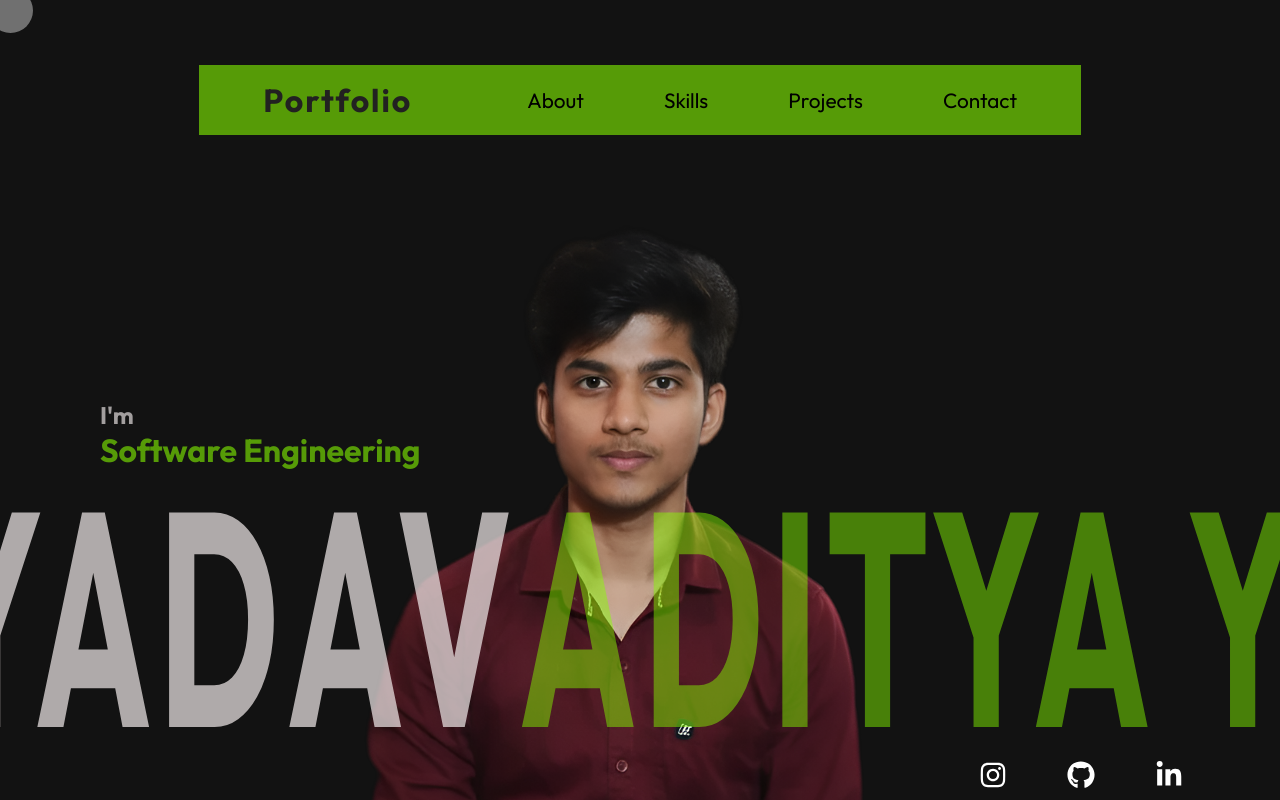
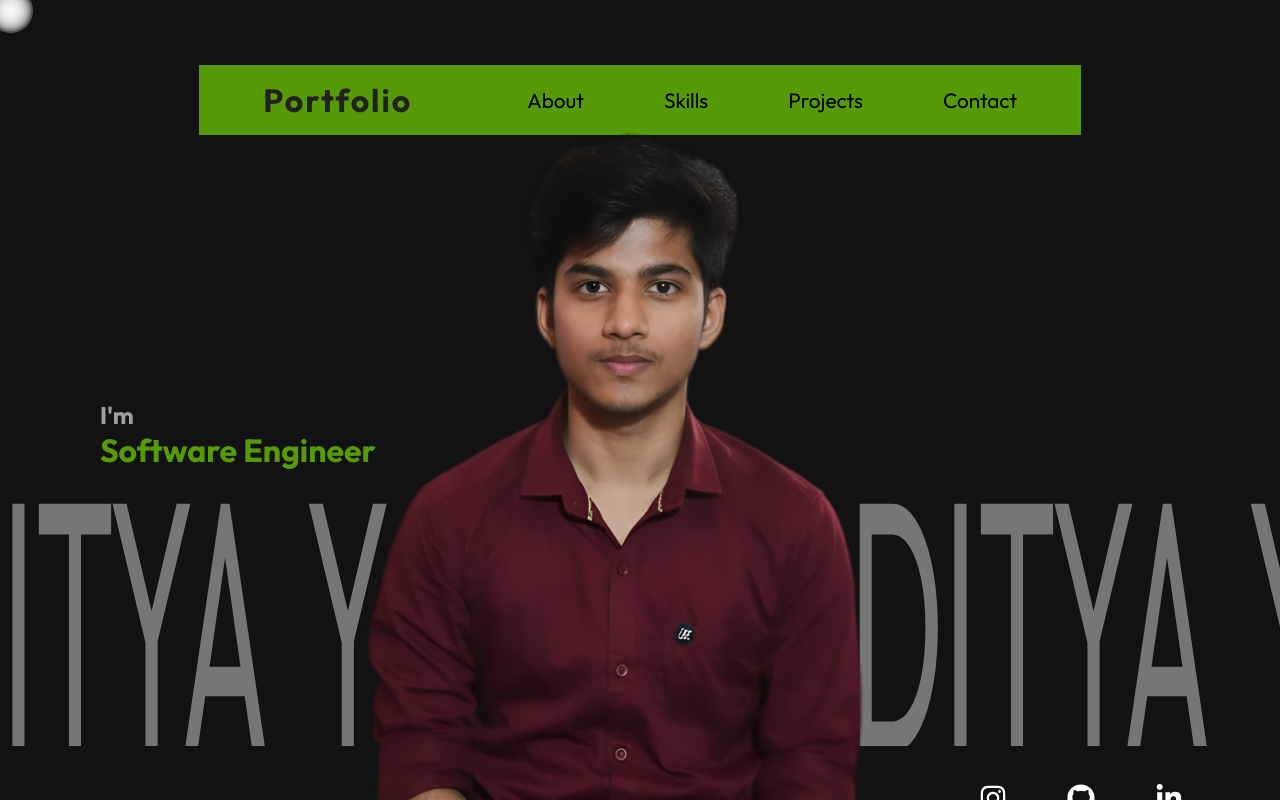
Before and after one commit to adityadav002/PortFolio, a React (Vite) app: page / in a window 1280 px wide. Built offline with nearby package versions, Linux system fonts and the light colour scheme.

Commit message:
Improve in Main Page

```diff
--- a/src/App.css
+++ b/src/App.css
@@ -23,3 +23,8 @@ body {
   scroll-snap-align: start;
   scroll-snap-stop: always;
 }
+
+::selection {
+  background: rgba(136, 255, 0, 0.6); /* your neon green */
+  color: black;                       /* selected text color */
+}
--- a/src/components/Cursor.jsx
+++ b/src/components/Cursor.jsx
@@ -7,7 +7,7 @@ function Cursor() {
   const circlesRef = useRef([]);
 
   const colors = [
-    "#ffffff66",
+    "#ffffff4c",
   ];
   useEffect(() => {
     const circles = circlesRef.current;
@@ -55,7 +55,7 @@ function Cursor() {
 
   return (
     <>
-      {[...Array(1)].map((_, i) => (
+      {[...Array(10)].map((_, i) => (
         <div
           key={i}
           className="circle"
--- /dev/null
+++ b/src/components/InfiniteScroll2.jsx
@@ -0,0 +1,35 @@
+import React from "react";
+import "../styles/InfiniteScroll.css";
+import {
+  FaReact,
+  FaPython,
+  FaDocker,
+  FaJs,
+  FaCss3Alt,
+  FaHtml5,
+  FaNode,
+} from "react-icons/fa";
+
+function InfiniteScroll() {
+  return (
+    <>
+      <div className="carousel1">
+        <div className="group">
+          <div className="card1">ADITYA</div>
+          <div className="card1">YADAV</div>
+          <div className="card1">ADITYA</div>
+          <div className="card1">YADAV</div>
+        </div>
+
+        <div aria-hidden className="group">
+          <div className="card1">ADITYA</div>
+          <div className="card1">YADAV</div>
+          <div className="card1">ADITYA</div>
+          <div className="card1">YADAV</div>
+        </div>
+      </div>
+    </>
+  );
+}
+
+export default InfiniteScroll;
--- a/src/pages/About.jsx
+++ b/src/pages/About.jsx
@@ -6,7 +6,7 @@ import "../styles/About.css";
 function About() {
   const handleDownload = () => {
     const link = document.createElement("a");
-    link.href = "/Aditya_Yadav_Resume.pdf";
+    link.href = "/ADITYA-YADAV-1.pdf";
     link.download = "Aditya_Yadav_CV.pdf";
     document.body.appendChild(link);
     link.click();
--- a/src/pages/Main.jsx
+++ b/src/pages/Main.jsx
@@ -3,7 +3,7 @@
 import Navbar from "../components/Navbar";
 import { FaInstagram, FaGithub, FaLinkedinIn } from "react-icons/fa";
 import "../styles/Main.css";
-import "swiper/css";
+import InfiniteScroll2 from "../components/InfiniteScroll2";
 
 function Main() {
   return (
@@ -12,16 +12,27 @@ function Main() {
         <Navbar />
         <div className="profession">
           <h2 className="im">I'm</h2>
-          <h1 className="work">Software Engineering</h1>
+          <h1 className="work">Software Engineer</h1>
+          <br />
+          <br />
+          <br />
+          <br />
+          <br />
+          <br />
+          <br />
+          <br />
+          <br />
+          <br />
+          <br />
         </div>
-        <div className="slider-wrapper">
-          <div className="text_container">
-            <h1 className="behind-text text_color">ADITYA YADAV</h1>
-            <h1 className="behind-text">ADITYA YADAV</h1>
-            <h1 className="behind-text text_color">ADITYA YADAV</h1>
-            <h1 className="behind-text">ADITYA YADAV</h1>
-          </div>
-        </div>
+
+          <img
+            src="/ADITYA_TRANSPARENT_MAIN.png"
+            alt="backimg"
+            className="backimg"
+          />
+        <InfiniteScroll2 />
+
         <div className="logo_main">
           <ul>
             <li>
--- a/src/styles/About.css
+++ b/src/styles/About.css
@@ -1,6 +1,6 @@
 /** @format */
 :root {
-  --image-1: url("/img1.jpg");
+  --image-1: url("/image1.png");
   --image-2: url("/img2.jpg");
   --image-3: url("/img3.jpeg");
 }
@@ -18,7 +18,7 @@
   position: relative;
   top: 140px;
   margin-left: 140px;
-  align-items: center;
+  align-items: left;
 }
 
 .container .column {
--- /dev/null
+++ b/src/styles/InfiniteScroll.css
@@ -0,0 +1,47 @@
+/* ------------------------- Infinite Scroll Effect: ---------------------------------- */
+.carousel1{
+  display: flex;
+  overflow-x: auto;
+  overflow-y: hidden;
+}
+
+.carousel1::-webkit-scrollbar{
+  display: none;
+}
+
+.group{
+  display: flex;
+  align-items: center;
+  justify-content: center;
+  gap: 5em;
+  animation: spin 5s infinite linear;
+  padding-right: 2em;
+}
+
+.card1 {
+  color: #e0e5e07a;
+  flex: 0 0 1em;
+  height: 2em;
+  font-size: 8em;
+  text-align: center;
+  display: flex;
+  justify-content: center;
+  align-items: center;
+  transform: scaleY(2.8);
+  font-weight: 500px;
+  margin-right: 20px;
+}
+
+@keyframes spin{
+  from {translate: 0;}
+  to {translate: -100%;}
+}
+
+.slider-wrapper {
+  position: relative;
+  top: 180px;
+  width: 100%;
+  height: 350px;
+  overflow: hidden;
+  background-color: transparent;
+}
--- a/src/styles/Main.css
+++ b/src/styles/Main.css
@@ -3,14 +3,11 @@
 .main_image {
   height: 100vh;
   width: 100%;
-  background-image: url("/ADITYA_TRANSPARENT_MAIN.png");
   background-size: cover;
   background-position: center;
-  position: absolute;
-  top: 0;
-  left: 0;
-  overflow-x: hidden;
-  overflow-y: hidden;
+  position: relative;
+  overflow: hidden;
+  z-index: 1;
 }
 
 .navbar {
@@ -26,7 +23,8 @@
   transform-style: preserve-3d;
   backface-visibility: hidden;
   position: relative;
-  z-index: 10;
+ z-index: 1;
+position: relative;  /* ensure z-index applies */
   overflow-x: hidden;
   transition: all 0s 0s ease-in;
 }
@@ -94,49 +92,6 @@ li {
   color: rgba(136, 255, 0, 0.582);
 }
 
-.slider-wrapper {
-  position: relative;
-  top: 170px;
-  width: 100%;
-  height: 350px;
-  overflow: hidden;
-  background-color: transparent;
-}
-
-.text_container {
-  height: 100%;
-  width: 100%;
-  position: absolute;
-  display: flex;
-  justify-content: center;
-  align-items: center;
-  overflow: hidden;
-  background-color: transparent;
-}
-
-.behind-text {
-  font-size: 10rem;
-  color: rgba(238, 232, 232, 0.712);
-  white-space: nowrap;
-  letter-spacing: 0.5rem;
-  transform: scaleY(1.9);
-  animation: scrollText 10s linear infinite;
-  background-color: transparent;
-}
-
-@keyframes scrollText {
-  0% {
-    transform: translateX(100%) scaleY(1.9);
-  }
-  100% {
-    transform: translateX(-100%) scaleY(1.9);
-  }
-}
-
-.text_color {
-  color: rgba(136, 255, 0, 0.466);
-}
-
 @media (max-width: 768px) {
   .navbar {
     flex-direction: column;
@@ -167,7 +122,7 @@ li {
 
 .logo_main{
     margin-left: 76.5%;
-    margin-top: 11%;
+    margin-top: 3%;
     font-size: 28px;
 }
 
@@ -193,3 +148,12 @@ li {
     color: rgba(136, 255, 0, 0.582);
     font-size: 25px;
 }
+
+.backimg {
+  position: absolute;
+  top: -260px;
+  left: 0;
+  width: 100%;
+  z-index: 2;
+  pointer-events: none;
+}
--- a/src/styles/Skills.css
+++ b/src/styles/Skills.css
@@ -102,7 +102,7 @@
 /* ------------------------- Infinite Scroll Effect: ---------------------------------- */
 .carousel{
   margin: 45px auto;
-  width: 90%;
+  width: 100%;
   display: flex;
   overflow-x: auto;
 }
```
Also changed, not shown: public/image1.png (added), 1 other file (tests, documents, lock files or other folders).
